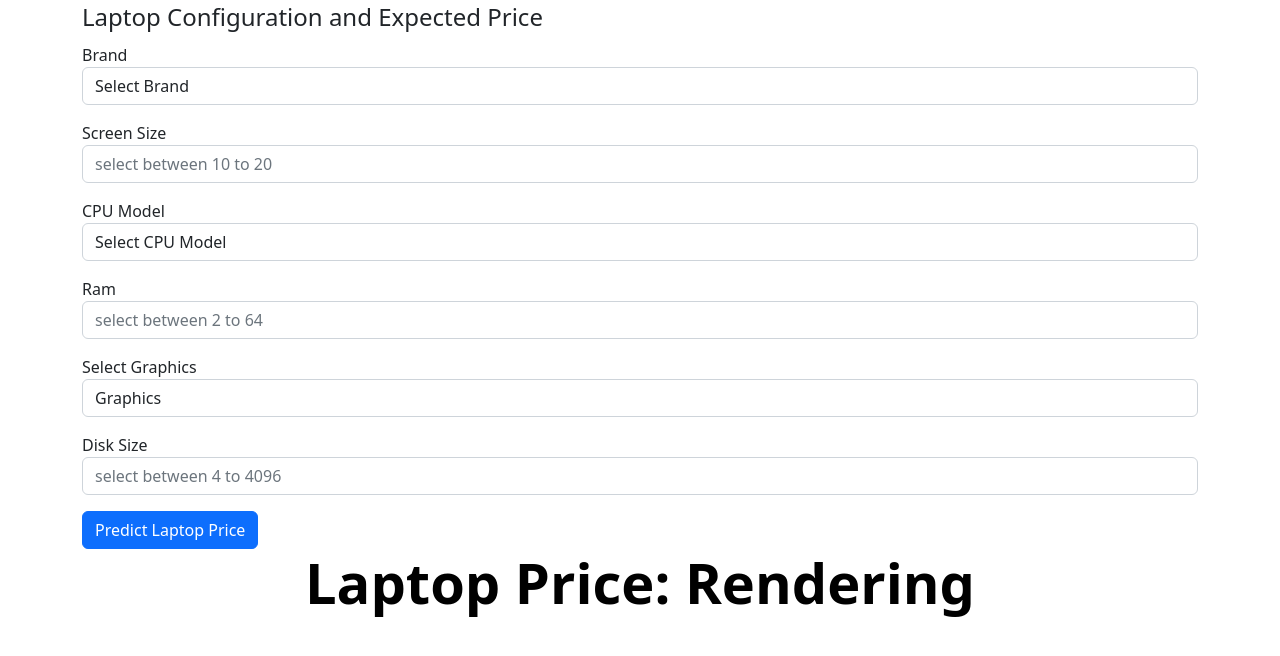
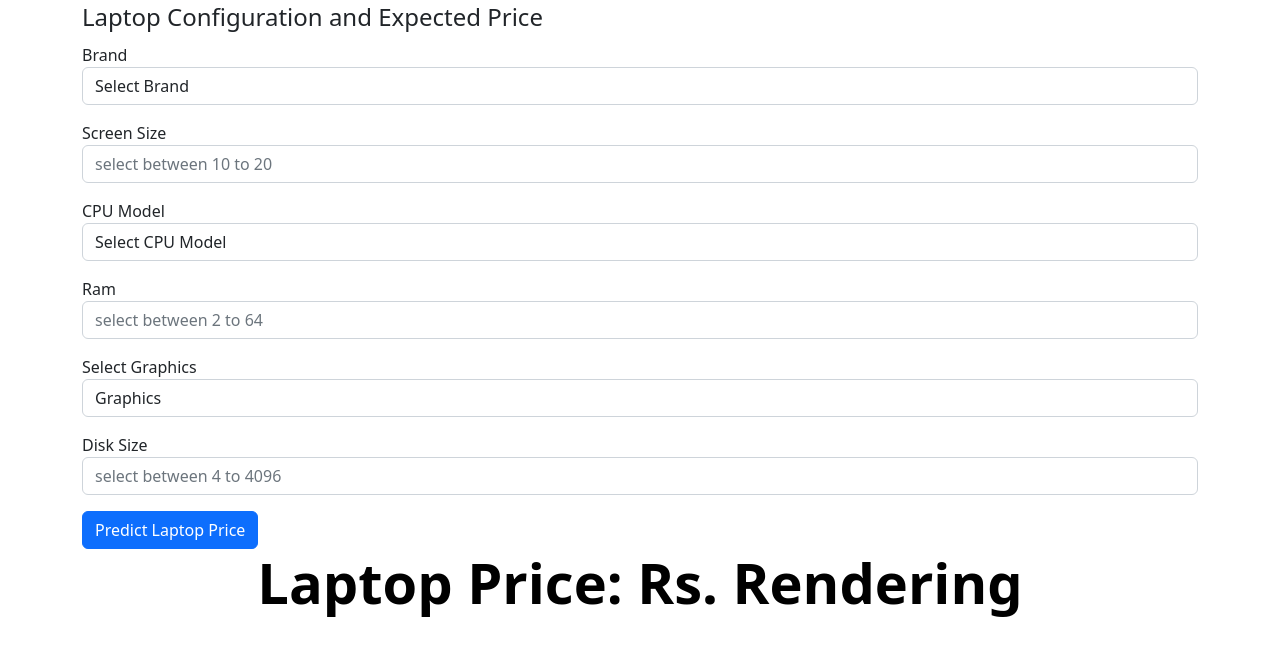
Before and after one commit to nikhil-xyz/Laptop-Price-Calculator, a FastAPI app: page / in a window 1280 px wide. Shown: the part 17-673 px from the top of the page. Run offline with FastAPI, Linux system fonts and the light colour scheme; parts of the project's set-up code (start-up, migrations or seed data) failed here and were passed over; some libraries are stand-ins or nearby versions.

Commit message:
final push

```diff
--- a/app.py
+++ b/app.py
@@ -94,7 +94,7 @@
 
         return templates.TemplateResponse(
             "laptop.html",
-            {"request": request, "context": value},
+            {"request": request, "context": round(value, 2)},
         )
 
     except Exception as e:
--- a/templates/laptop.html
+++ b/templates/laptop.html
@@ -91,7 +91,7 @@
                 </form>
             </div>
             <div class="text-center text-black">
-                <h2 class="display-4 fw-bolder">Laptop Price: {{context}} </h2>
+                <h2 class="display-4 fw-bolder">Laptop Price: Rs. {{context}} </h2>
             </div>
         </div>
     </section>
```
Also changed, not shown: README.md.
